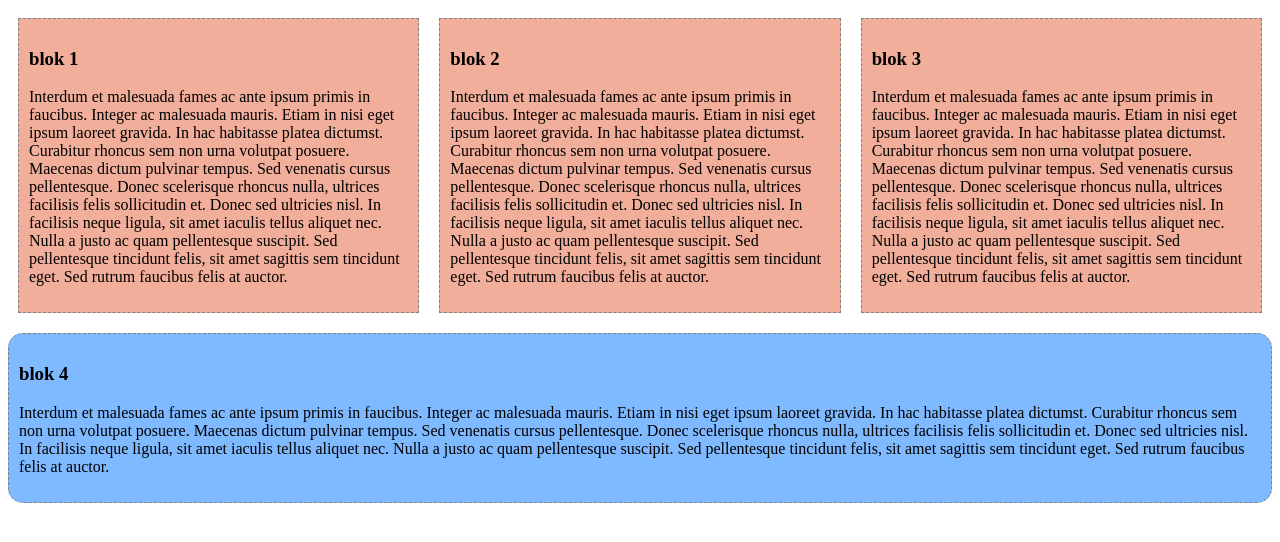
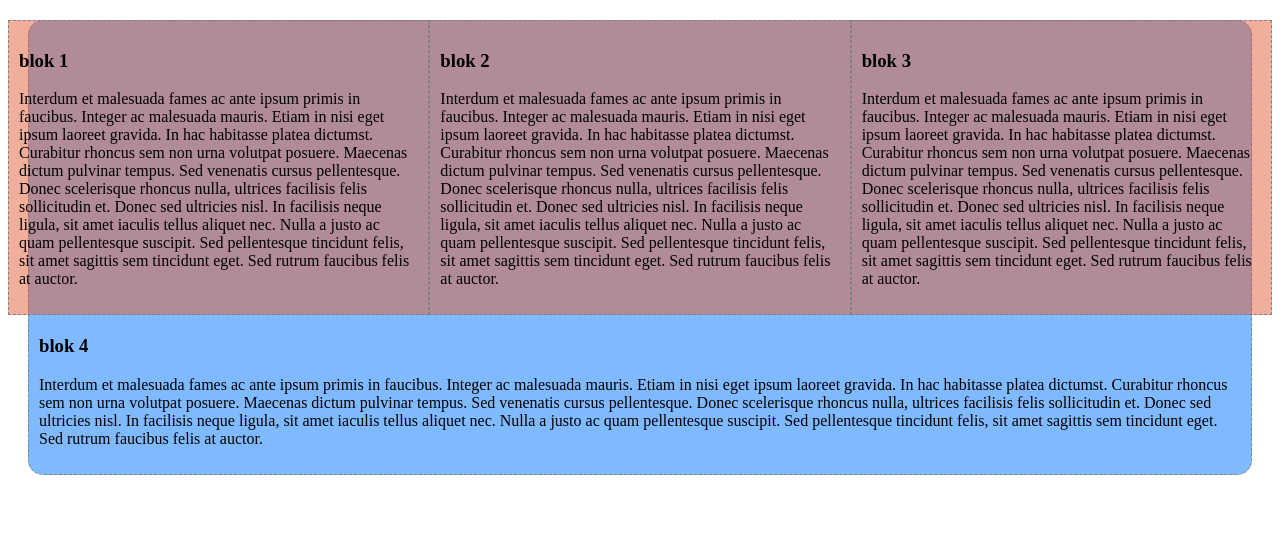
Before and after one commit to cmmnct/passer, a plain HTML site: page pages/contact.html in a window 1280 px wide. Drawn offline with Linux system fonts and the light colour scheme.

Commit message:
contact example added

```diff
--- a/pages/contact.html
+++ b/pages/contact.html
@@ -8,23 +8,20 @@
       * {
         box-sizing: border-box;
       }
-      .col-3 {
-        display: flex;
-        justify-content: space-between;
-      }
       .col-3 div {
-        margin: 10px;
         padding: 10px;
+        float: left;
+        width: 33.333%;
         border: 1px dashed grey;
         background-color: rgba(227, 95, 54, 0.5);
         margin-bottom: 20px;
       }
-
       .nocols {
         background-color: rgb(127, 185, 255);
         border: 1px dashed grey;
         border-radius: 15px;
         padding: 10px;
+        margin: 20px;
       }
     </style>
   </head>
```
